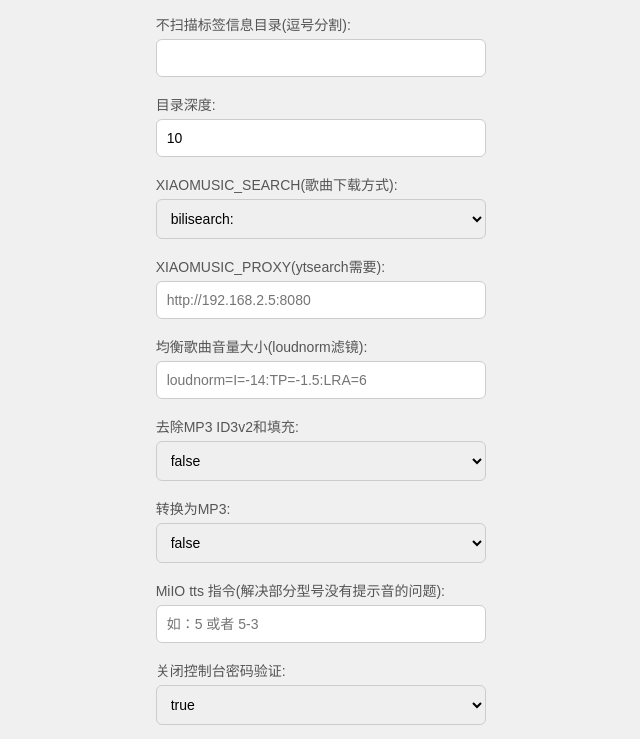
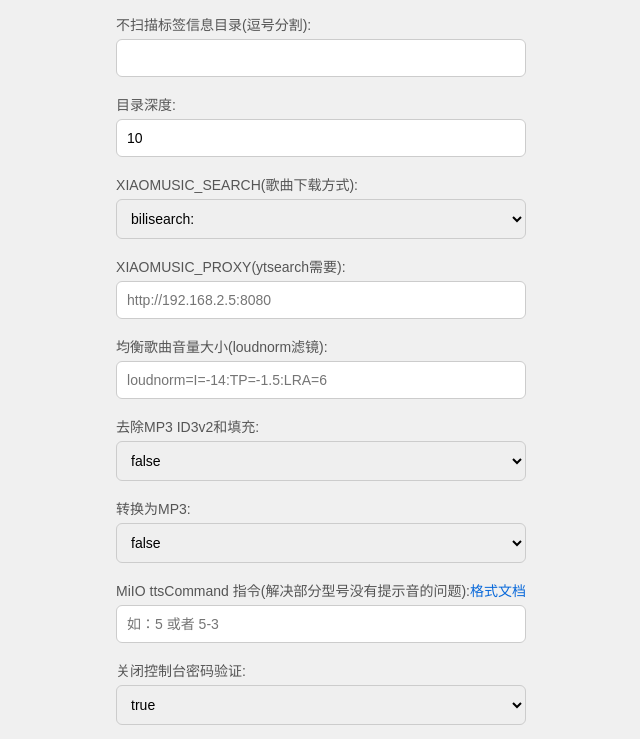
Before and after one commit to hanxi/xiaomusic, a plain HTML site: page xiaomusic/static/default/setting.html in a window 1280 px wide. Shown: the part 1360-2099 px from the top of the page, without its empty margins (319-959 px from the left). Drawn offline with Linux system fonts and the light colour scheme; no server answers; files whose address does not match are found by name.

Commit message:
feat: 修改设置页面文档链接

```diff
--- a/xiaomusic/static/default/setting.html
+++ b/xiaomusic/static/default/setting.html
@@ -75,7 +75,7 @@ var vConsole = new window.VConsole();
           <option value="false" selected>false</option>
         </select>
 
-        <label for="group_list">设备分组配置:<a href="https://github.com/hanxi/xiaomusic/issues/65#issuecomment-2215736529" target="_blank">文档</a></label>
+        <label for="group_list">设备分组配置（不推荐，声音不同步）:<a href="https://xdocs.hanxi.cc/issues/366.html" target="_blank">文档</a></label>
         <input id="group_list" type="text" placeholder="did1:组名1,did2:组名1,did3:组名2" />
 
         <label for="music_path">音乐目录:</label>
@@ -135,7 +135,7 @@ var vConsole = new window.VConsole();
           <option value="false" selected>false</option>
         </select>
 
-        <label for="miio_tts_command">MiIO tts 指令(解决部分型号没有提示音的问题):</label>
+        <label for="miio_tts_command">MiIO ttsCommand 指令(解决部分型号没有提示音的问题):<a href="https://xdocs.hanxi.cc/issues/365.html" target="_blank">格式文档</a></label>
         <input id="miio_tts_command" type="text" placeholder="如：5 或者 5-3" />
 
         <label for="disable_httpauth">关闭控制台密码验证:</label>
@@ -247,17 +247,17 @@ var vConsole = new window.VConsole();
         </label>
         <input id="music_list_url" type="text" value="https://gist.githubusercontent.com/hanxi/dda82d964a28f8110f8fba81c3ff8314/raw/example.json" />
 
-        <label for="music_list_json">歌单内容:<a href="https://github.com/hanxi/xiaomusic/issues/78" target="_blank">格式文档</a></label>
+        <label for="music_list_json">歌单内容:<a href="https://xdocs.hanxi.cc/issues/78.html" target="_blank">格式文档</a></label>
         <textarea id="music_list_json" type="text"></textarea>
 
-        <label for="crontab_json">定时任务:<a href="https://github.com/hanxi/xiaomusic/issues/182" target="_blank">格式文档</a></label>
+        <label for="crontab_json">定时任务:<a href="https://xdocs.hanxi.cc/issues/182.html" target="_blank">格式文档</a></label>
         <textarea id="crontab_json" type="text"></textarea>
       </div>
     </div>
     <hr>
 
     <div class="rows">
-      <label for="yt_dlp_cookies_file">上传yt_dlp_cookies.txt文件:<a href="https://github.com/hanxi/xiaomusic/issues/210" target="_blank">文档</a></label>
+      <label for="yt_dlp_cookies_file">上传yt_dlp_cookies.txt文件:<a href="https://xdocs.hanxi.cc/issues/210.html" target="_blank">文档</a></label>
       <input id="yt_dlp_cookies_file" name="file" type="file">
       <button id="upload_yt_dlp_cookie">上传</button>
     </div>
```
